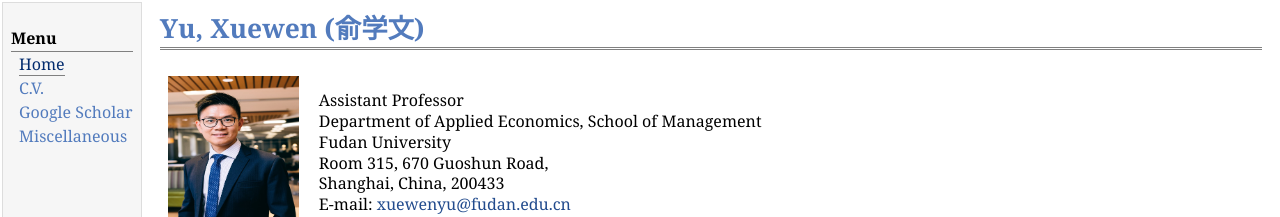
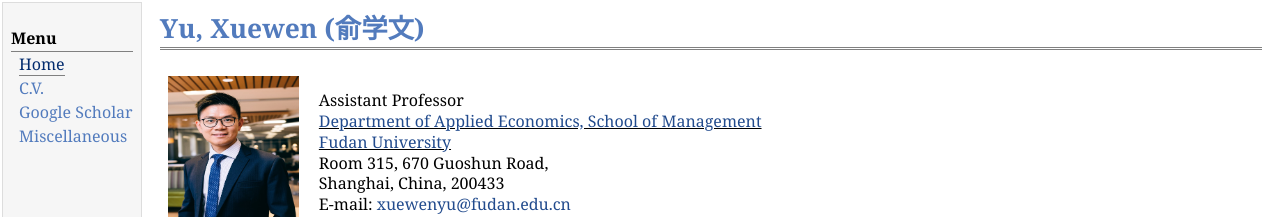
Before and after one commit to xuewentony/xuewenyu.github.io, a plain HTML site: page index.html in a window 1280 px wide. Shown: the top 217 px of the page. Drawn offline with Linux system fonts and the light colour scheme.

Commit message:
Update index.html

```diff
--- a/index.html
+++ b/index.html
@@ -26,8 +26,8 @@
 <table class="imgtable"><tr><td>
 <a href="https://xiuzezhou.github.io/"><img src="photos/XuewenYu_PhD-small.jpg" alt="alt text" width="131px" height="160px" /></a>&nbsp;</td>
 <td align="left"><p>Assistant Professor<br />
-Department of Applied Economics, School of Management<br />
-Fudan University <br />
+﻿<u><a href="https://www.fdsm.fudan.edu.cn/en/">Department of Applied Economics, School of Management</a></u> <br />
+﻿<u><a href="https://www.fudan.edu.cn/en/">Fudan University</a></u> <br />
 Room 315, 670 Guoshun Road, <br />
 Shanghai, China, 200433 <br />
 E-mail: <a href="mailto:xuewenyu@fudan.edu.cn">xuewenyu@fudan.edu.cn</a></p>
```
